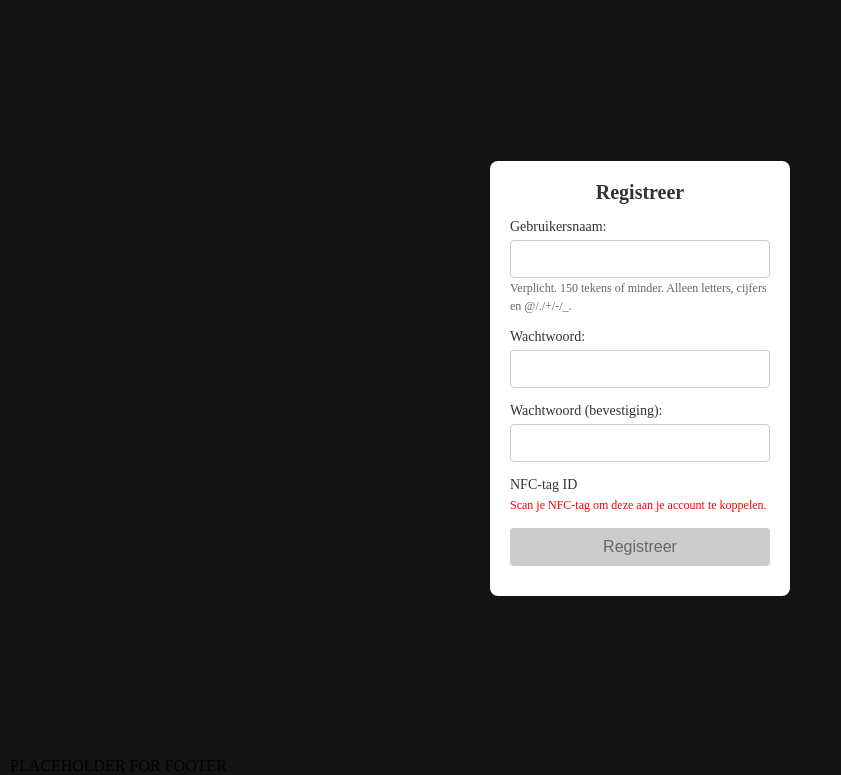
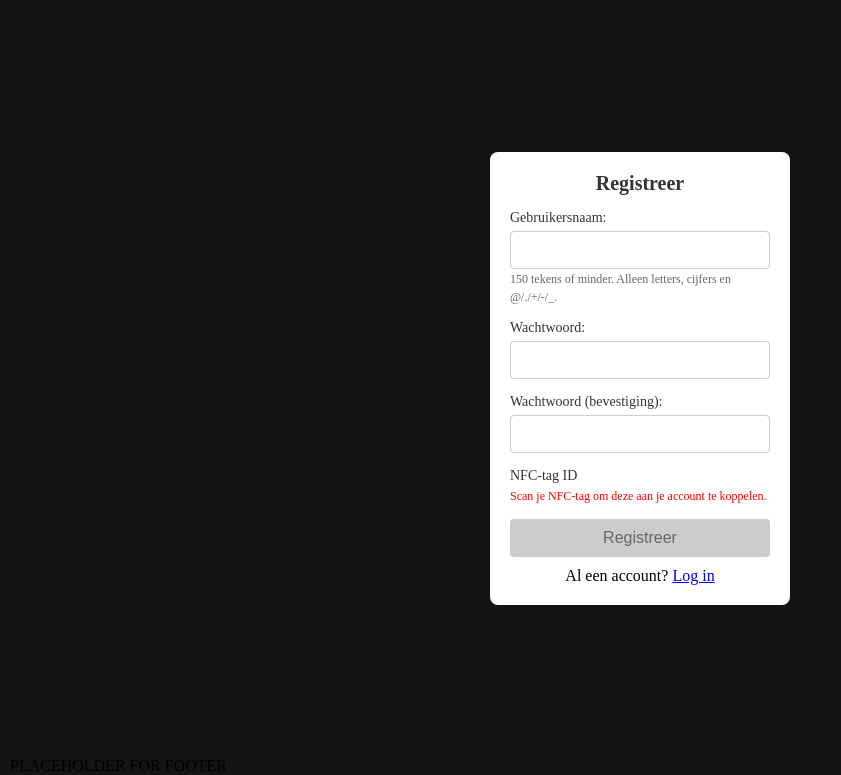
Before and after one commit to MirrorBoys/TheMirror, a Django app: page /register/ in a window 1280 px wide. Shown: the part 33-808 px from the top of the page, without its empty margins (0-841 px from the left). Run offline with Django 5.2, Linux system fonts and the light colour scheme.

Commit message:
Minor fixes

```diff
--- a/src/smartMirrorProject/registrationPage/templates/registrationPage/register.html
+++ b/src/smartMirrorProject/registrationPage/templates/registrationPage/register.html
@@ -28,7 +28,7 @@
                 <div class="form-group">
                     <label for="id_username">Gebruikersnaam:</label>
                     <input type="text" name="username" maxlength="150" required="" id="id_username">
-                    <span class="helptext" id="id_username_helptext">Verplicht. 150 tekens of minder. Alleen letters,
+                    <span class="helptext" id="id_username_helptext">150 tekens of minder. Alleen letters,
                         cijfers en @/./+/-/_.</span>
                 </div>
                 <div class="form-group">
@@ -61,6 +61,7 @@
                 </div>
                 {% endif %}
             </form>
+            <p>Al een account? <a href="{% url 'loginPage' %}">Log in</a></p>
         </div>
     </main>
     <footer>PLACEHOLDER FOR FOOTER</footer>
```
